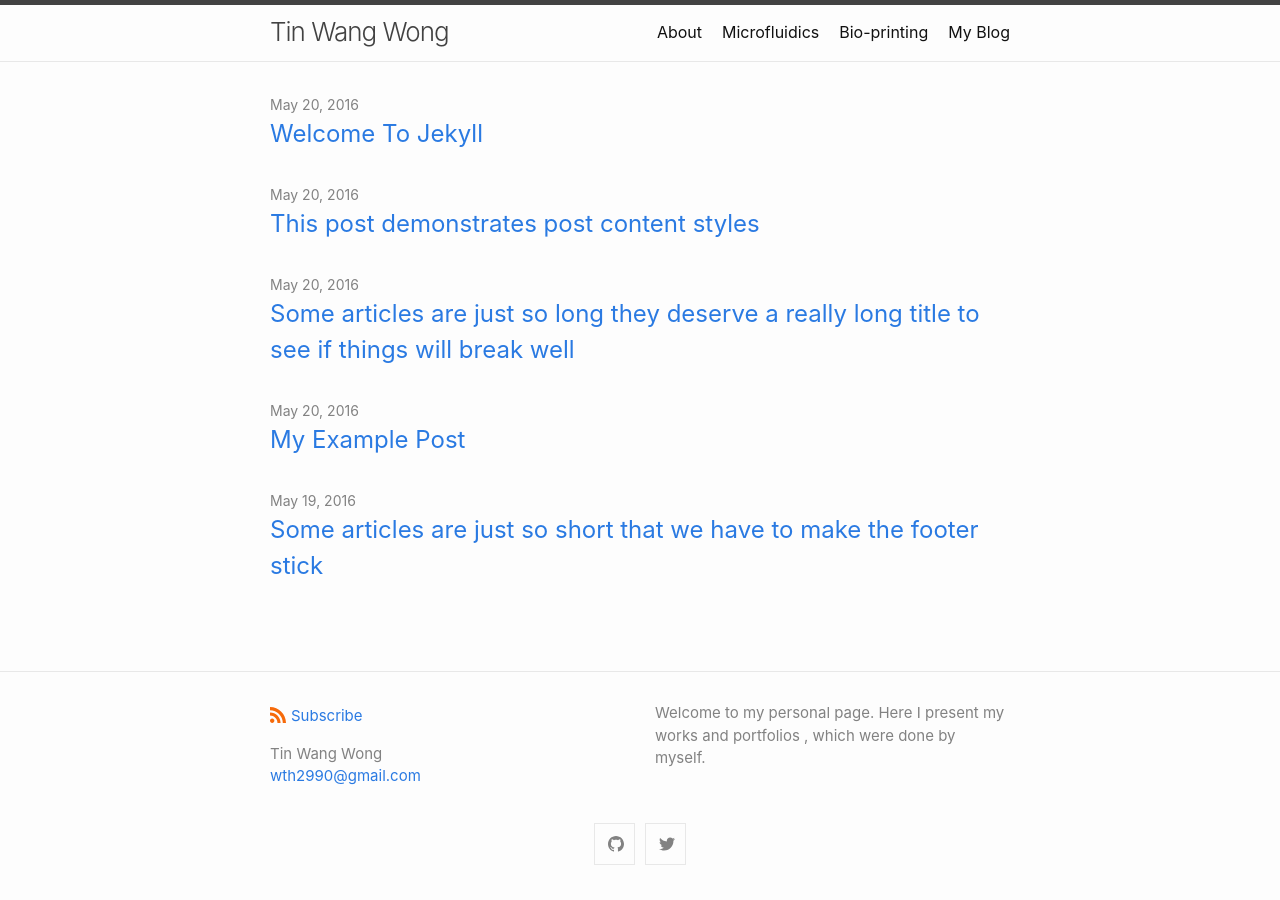
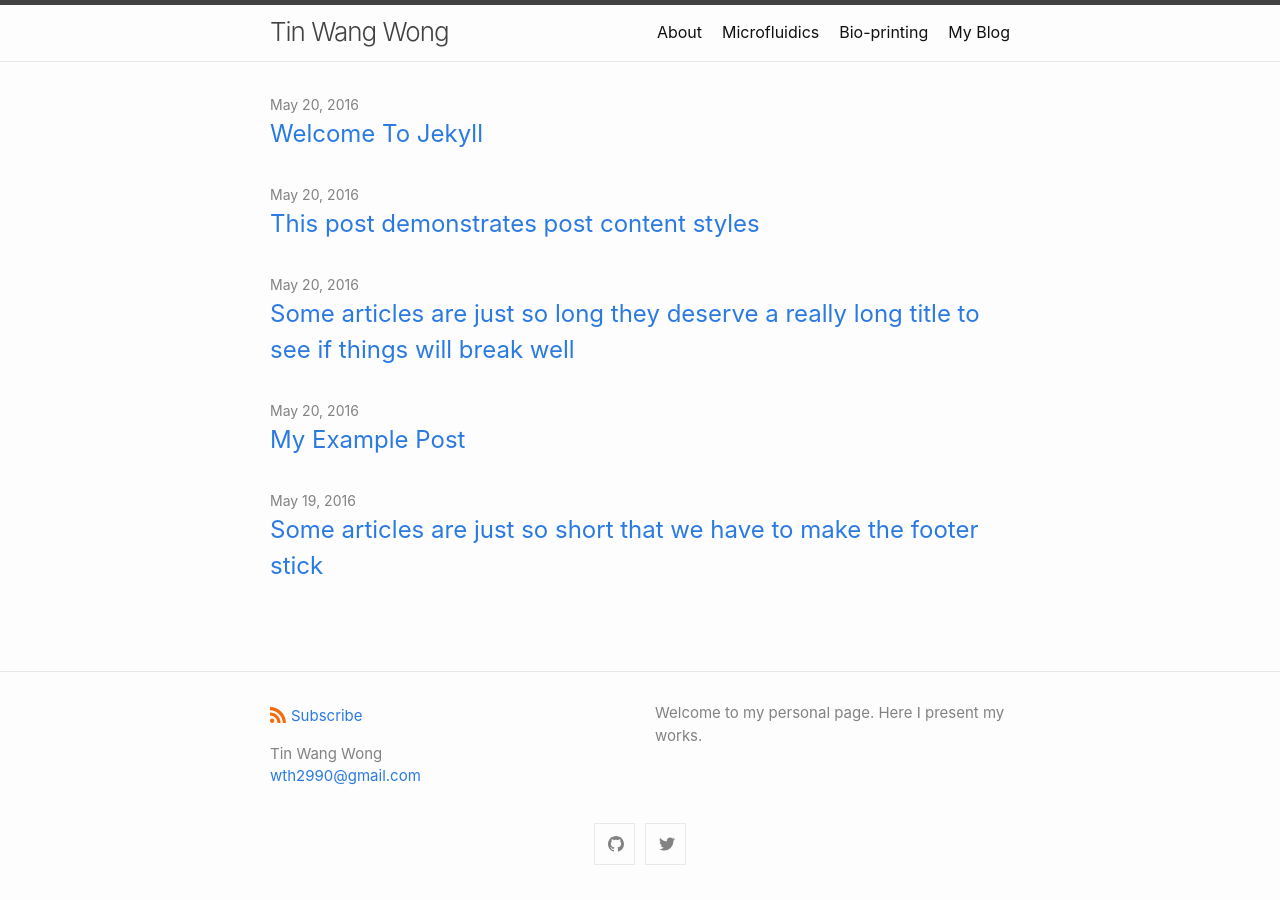
Before and after one commit to wth2990/wth2990.github.io, a Jekyll site: the page built from index.md, in a window 1280 px wide. Built offline with Jekyll 4.4.1, drawn with Linux system fonts in a browser that asks for light colours.

```diff
--- a/_config.yml
+++ b/_config.yml
@@ -3,8 +3,7 @@ author:
   name: Tin Wang Wong
   email: wth2990@gmail.com
 description: > # this means to ignore newlines until "show_excerpts:"
-  Welcome to my personal page. Here I present my works and portfolios
-  , which were done by myself.
+  Welcome to my personal page. Here I present my works.
 
 show_excerpts: false # set to true to show excerpts on the homepage
 
```
Also changed, not shown: my_blog.md (+1 -2 lines).
